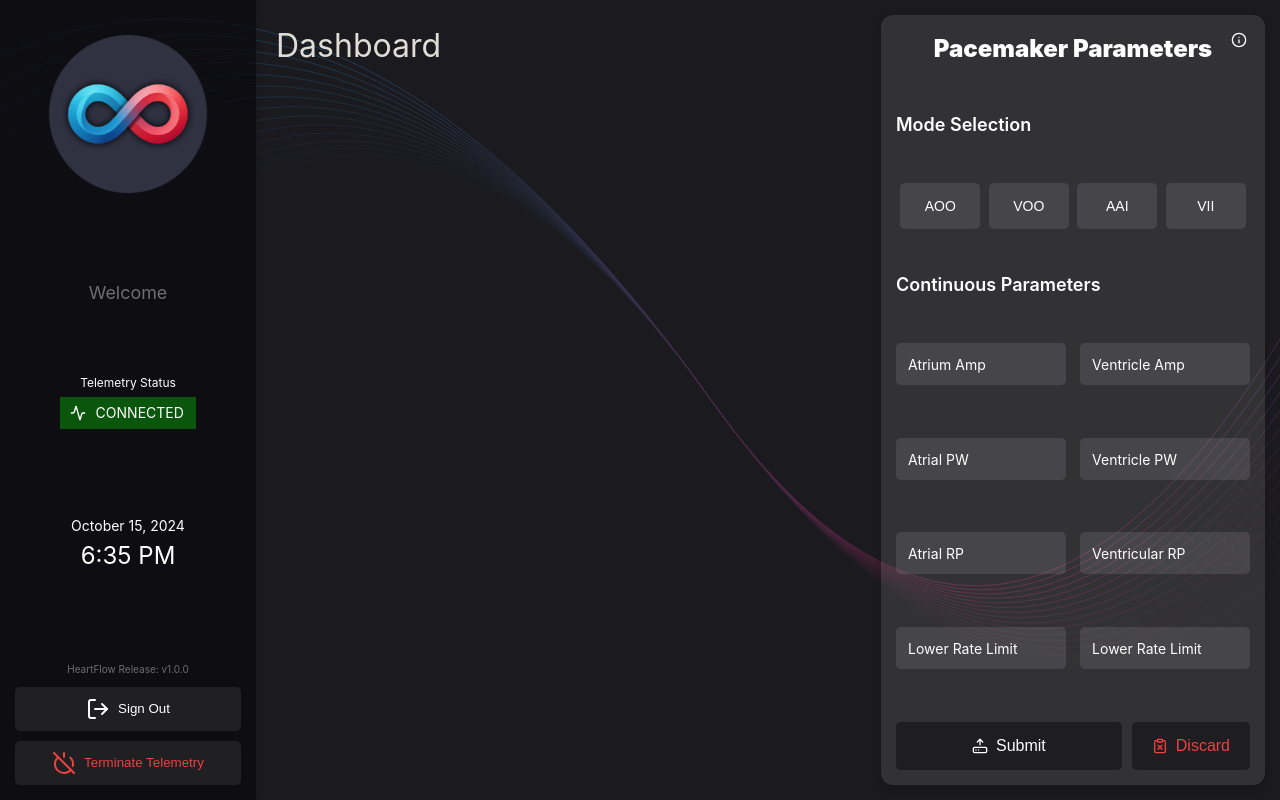
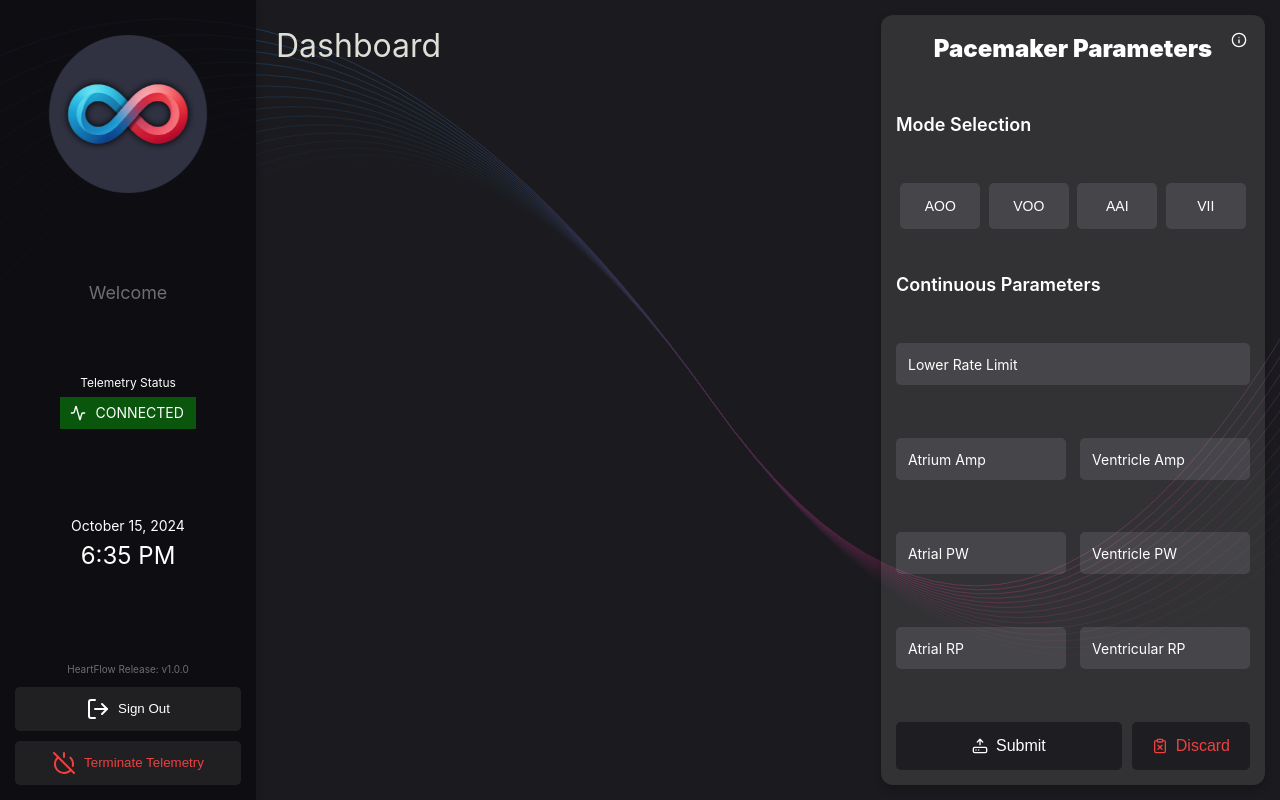
Before and after one commit to andrewderango/HeartFlow, a React (Vite) app in the folder dcm/src/renderer/: page /#/dashboard in a window 1280 px wide. Built offline with nearby package versions, Linux system fonts and the light colour scheme.

Commit message:
fix lower rate limit input field issue

```diff
--- a/dcm/src/renderer/src/pages/Dashboard/Dashboard.css
+++ b/dcm/src/renderer/src/pages/Dashboard/Dashboard.css
@@ -222,6 +222,11 @@
   width: 48%;
 }
 
+.input-container-long {
+  position: relative;
+  width: 100%;
+}
+
 .input-field {
   background: rgba(255, 255, 255, 0.10);
   border-radius: 5px;
--- a/dcm/src/renderer/src/pages/Dashboard/Dashboard.tsx
+++ b/dcm/src/renderer/src/pages/Dashboard/Dashboard.tsx
@@ -111,6 +111,12 @@ function Dashboard(): JSX.Element {
         </div>
         <h3>Continuous Parameters</h3>
         <div className="input-row">
+          <div className="input-container-long">
+            <input type="text" className="input-field" onChange={handleInputChange} />
+            <label>Lower Rate Limit</label>
+          </div>
+        </div>
+        <div className="input-row">
           <div className="input-container">
             <input type="text" className="input-field" onChange={handleInputChange} />
             <label>Atrium Amp</label>
@@ -140,16 +146,6 @@ function Dashboard(): JSX.Element {
             <label>Ventricular RP</label>
           </div>
         </div>
-        <div className="input-row">
-          <div className="input-container">
-            <input type="text" className="input-field" onChange={handleInputChange} />
-            <label>Lower Rate Limit</label>
-          </div>
-          <div className="input-container">
-            <input type="text" className="input-field" onChange={handleInputChange} />
-            <label>Lower Rate Limit</label>
-          </div>
-        </div>
         <div className="button-container">
           <button className="submit-button" type="button">
             <HardDriveUpload size={16} />
```
